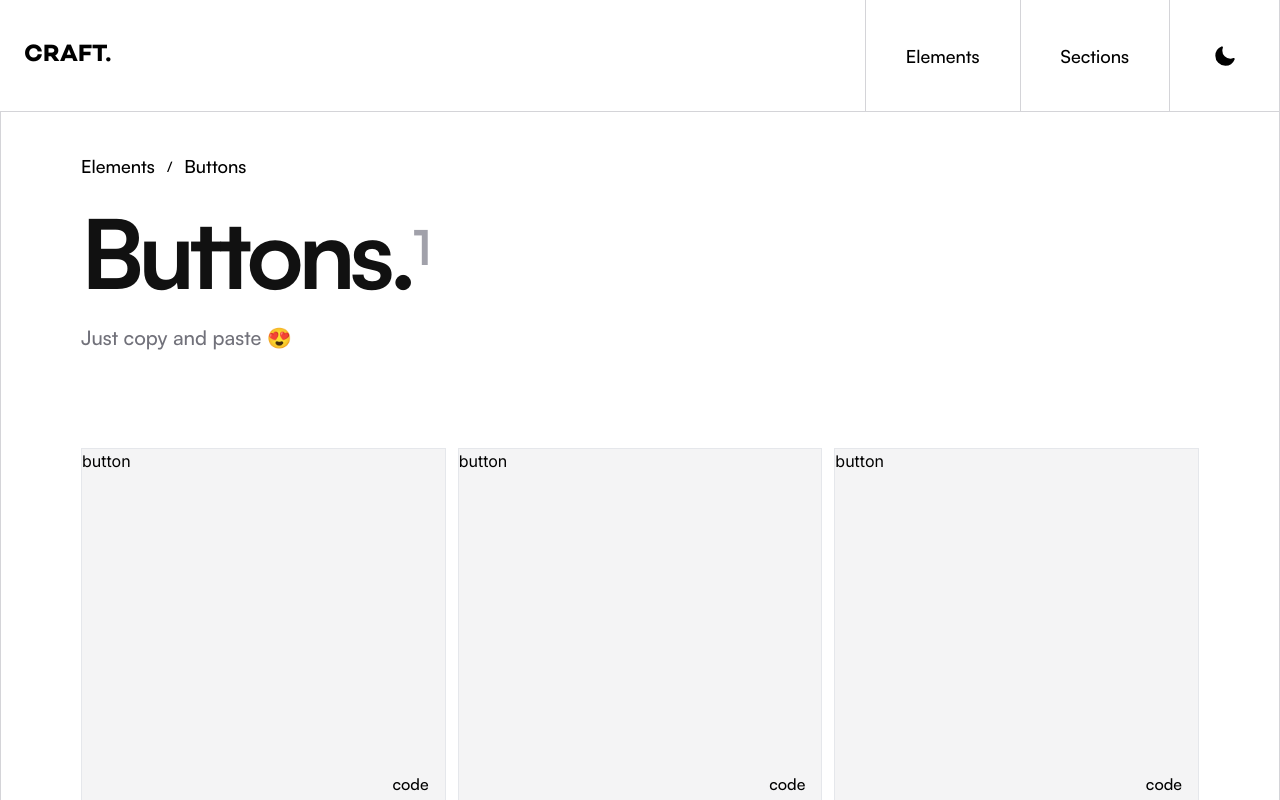
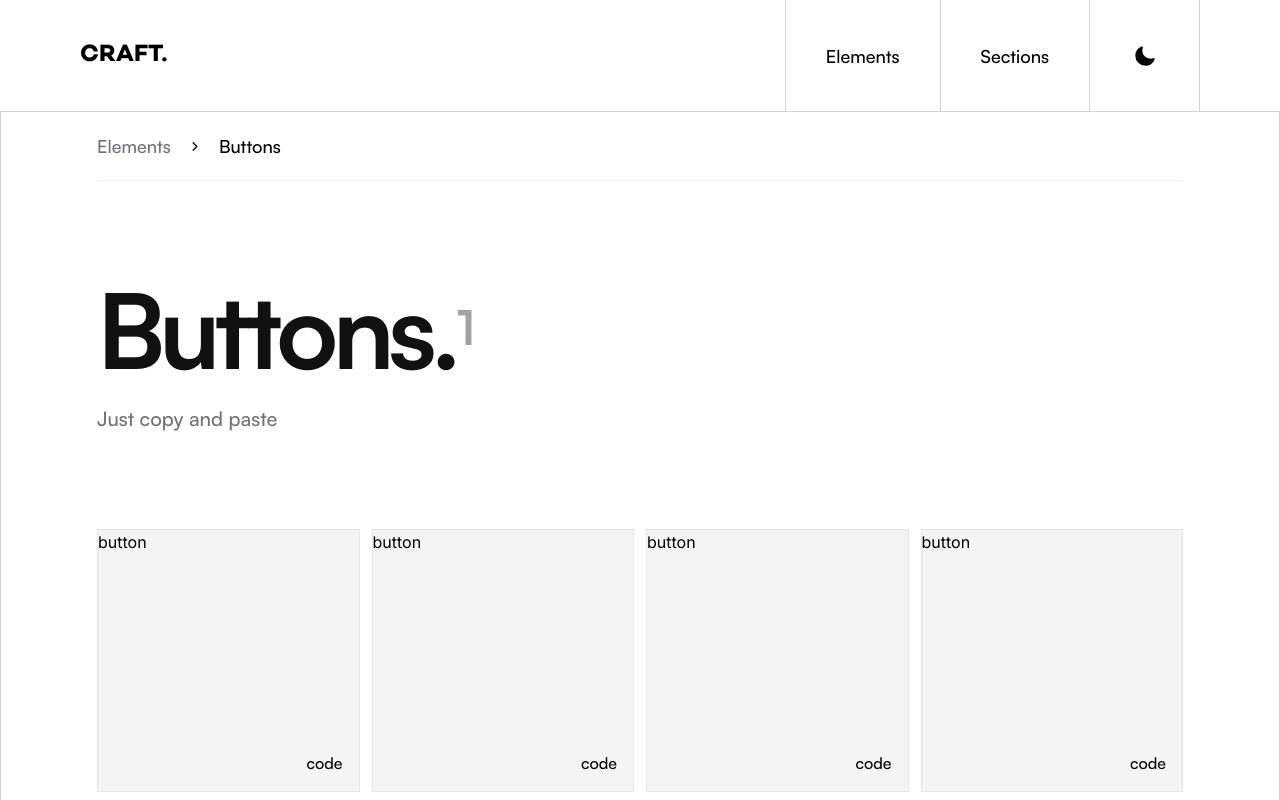
Before and after one commit to Jeff-Maina/craft, a Next.js app: page /elements/buttons in a window 1280 px wide. Shown: the top 800 px of the page. Built offline with nearby package versions, Linux system fonts and the light colour scheme.

Commit message:
Make breadcrumb sticky and add chevron

```diff
--- a/src/app/(pages)/elements/buttons/page.tsx
+++ b/src/app/(pages)/elements/buttons/page.tsx
@@ -12,7 +12,7 @@ const PageOptions: Pageprops = {
 const Buttons = () => {
   return (
     <PageLayout pageOptions={PageOptions}>
-      <section className="w-full h-full grid md:grid-cols-2 lg:grid-cols-3 gap-3">
+      <section className="w-full h-full grid md:grid-cols-2 lg:grid-cols-4 gap-3">
         {ButtonsList.map((button, index) =><div key={index}>{button}</div> )}
       </section>
     </PageLayout>
--- a/src/app/layouts/PageLayout.tsx
+++ b/src/app/layouts/PageLayout.tsx
@@ -1,5 +1,6 @@
 "use client";
 
+import { ChevronRight } from "lucide-react";
 import Link from "next/link";
 import { FC } from "react";
 
@@ -25,14 +26,15 @@ const PageLayout: FC<ComponentProps> = ({ children, pageOptions }) => {
       : "/";
 
   return (
-    <main className="p-6 pt-10 flex flex-col min-h-screen max-w-[90rem] lg:px-20 lg:border-r lg:border-l lg:border-zinc-300 m-auto gap-14 lg:gap-24">
-      <header className="flex flex-col gap-4 lg:gap-6">
-        <div className="font-satoshi-medium flex items-center gap-3 md:text-lg">
-          <Link href={`/${path}`}>{category}</Link>{" "}
-          <small>{!isMainPage && "/"}</small>
+    <main className="flex flex-col min-h-screen lg:px-20 lg:border-r lg:border-l lg:border-zinc-300 m-auto gap-14 lg:gap-24">
+      <div className="px-4 sticky top-0 backdrop-blur-sm bg-[#ffffffa6]">
+        <div className="font-satoshi-medium flex items-center gap-3 md:text-lg py-5 border-b border-zinc-200/60 sticky top-0 backdrop-blur-sm">
+          <Link href={`/${path}`} className="text-zinc-500">{category}</Link> <p>{!isMainPage && <ChevronRight className="h-[15px]"/>}</p>
           {!isMainPage && page}
         </div>
-        <h1 className="font-satoshi-bold text-5xl md:text-6xl lg:text-8xl selection:bg-black selection:text-white text-[#111] tracking-tighter">
+      </div>
+      <header className="flex flex-col gap-4 lg:gap-6 px-4">
+        <h1 className="font-satoshi-bold text-5xl md:text-6xl lg:text-[6.5rem] selection:bg-black selection:text-white text-[#111] tracking-tighter">
           {page}.
           <sup className="text-4xl md:text-5xl text-zinc-400">
             {componentCount}
@@ -40,12 +42,12 @@ const PageLayout: FC<ComponentProps> = ({ children, pageOptions }) => {
         </h1>
         {!isMainPage && (
           <p className="font-satoshi-medium text-zinc-500 md:text-lg lg:text-xl">
-            Just copy and paste 😍
+            Just copy and paste
           </p>
         )}
       </header>
-
-      <section>{children}</section>
+{/* 😍 */}
+      <section className="px-4">{children}</section>
     </main>
   );
 };
--- a/src/components/Navbar.tsx
+++ b/src/components/Navbar.tsx
@@ -24,11 +24,11 @@ const Navbar = () => {
       <nav
         className={`w-full h-20 lg:h-28 border-b border-zinc-200/60 z-20 lg:border-zinc-300 top-0 bg-white transition-all duration-0`}
       >
-        <div className="flex items-center justify-between w-full h-full m-auto max-w-[90rem] ">
-          <div className="flex items-center gap-2 pl-6">
+        <div className="flex items-center justify-between w-full h-full m-auto lg:px-20 ">
+          <div className="flex items-center gap-2">
             <a
               href="/"
-              className="font-campton-bold lg:text-2xl leading-none rounded-lg text-black"
+              className="font-campton-bold lg:text-2xl leading-none rounded-lg text-black pl-6 lg:pl-0"
             >
               CRAFT.
               {/* Craft. */}
--- a/src/components/Svgs.tsx
+++ b/src/components/Svgs.tsx
@@ -79,3 +79,22 @@ export const DoneSvg: FC<SvgProps> = ({ className }) => {
     </svg>
   );
 };
+
+export const ChevronSvg: FC<SvgProps> = ({ className }) => {
+  return (
+    <svg
+      xmlns="http://www.w3.org/2000/svg"
+      className={className}
+      viewBox="0 0 24 24"
+      fill="none"
+    >
+      <path
+        d="M9 6L15 12L9 18"
+        stroke="#000000"
+        stroke-width="2"
+        stroke-linecap="round"
+        stroke-linejoin="round"
+      />
+    </svg>
+  );
+};
```
